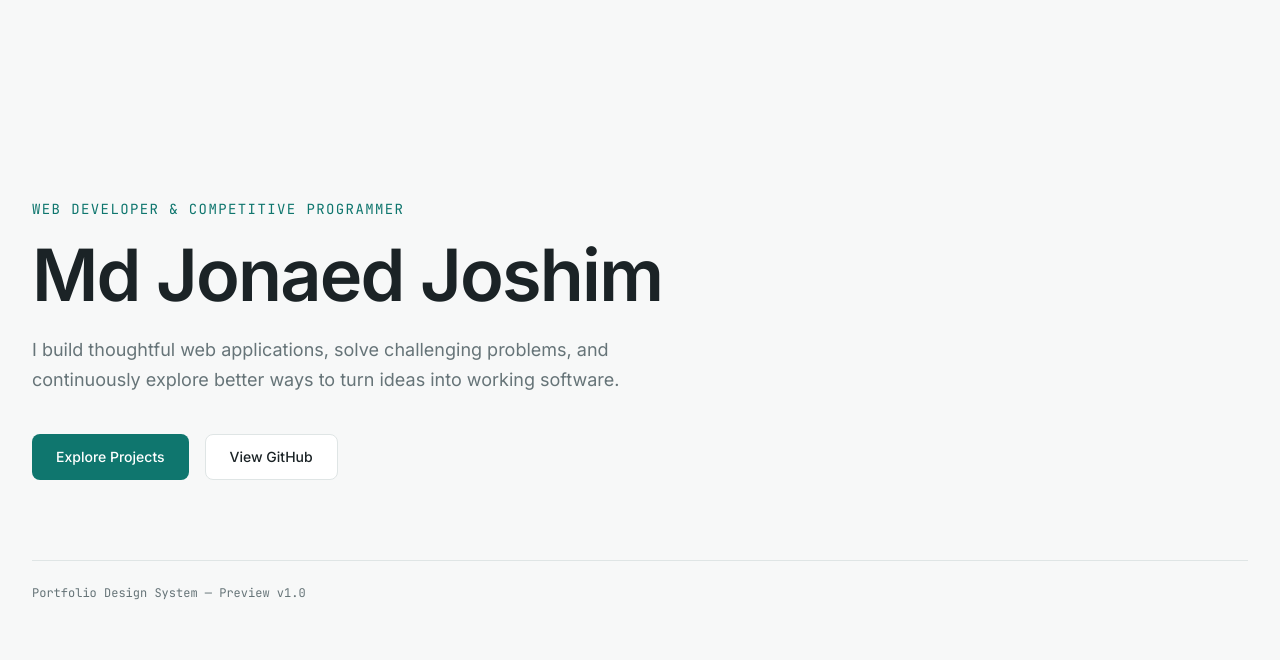
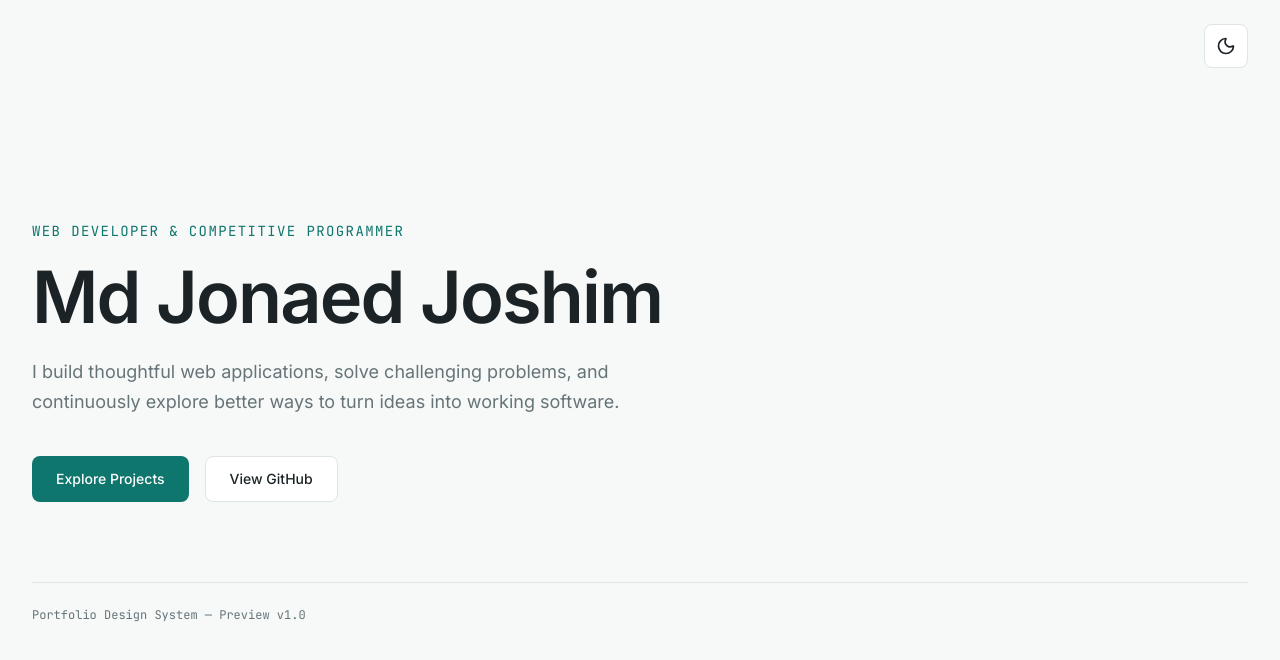
Before and after one commit to jonaedjoshim/Portfolio, a Next.js app: page / in a window 1280 px wide. Shown: the top 660 px of the page. Built offline with nearby package versions, Linux system fonts and the light colour scheme.

Commit message:
feat: implement persistent dark and light theme

```diff
--- a/src/app/layout.tsx
+++ b/src/app/layout.tsx
@@ -1,5 +1,6 @@
 import type { Metadata } from "next";
 import { Inter, JetBrains_Mono } from "next/font/google";
+import { ThemeProvider } from "@/components/providers/theme-provider";
 import "./globals.css";
 
 const inter = Inter({
@@ -40,11 +41,18 @@ export default function RootLayout({
   children: React.ReactNode;
 }>) {
   return (
-    <html lang="en">
+    <html lang="en" suppressHydrationWarning>
       <body
         className={`${inter.variable} ${jetbrainsMono.variable} antialiased`}
       >
-        {children}
+        <ThemeProvider
+          attribute="class"
+          defaultTheme="system"
+          enableSystem
+          disableTransitionOnChange
+        >
+          {children}
+        </ThemeProvider>
       </body>
     </html>
   );
--- a/src/app/page.tsx
+++ b/src/app/page.tsx
@@ -1,7 +1,15 @@
+import ThemeToggle from "@/components/ui/theme-toggle";
+
 export default function Home() {
   return (
     <main className="min-h-screen bg-background">
-      <section className="container-custom flex min-h-screen flex-col justify-center py-20">
+      {/* THEME TOGGLE */}
+      <div className="container-custom flex justify-end pt-6">
+        <ThemeToggle />
+      </div>
+
+      {/* HERO PREVIEW */}
+      <section className="container-custom flex min-h-[calc(100svh-92px)] flex-col justify-center py-20">
         <div className="max-w-3xl">
           <p className="mb-5 font-mono text-sm tracking-widest text-accent uppercase">
             Web Developer & Competitive Programmer
@@ -36,6 +44,7 @@ export default function Home() {
           </div>
         </div>
 
+        {/* PREVIEW FOOTER */}
         <div className="mt-20 border-t border-border pt-6">
           <p className="font-mono text-xs text-muted">
             Portfolio Design System — Preview v1.0
--- /dev/null
+++ b/src/components/providers/theme-provider.tsx
@@ -0,0 +1,11 @@
+"use client";
+
+import { ThemeProvider as NextThemesProvider } from "next-themes";
+import type { ComponentProps } from "react";
+
+export function ThemeProvider({
+  children,
+  ...props
+}: ComponentProps<typeof NextThemesProvider>) {
+  return <NextThemesProvider {...props}>{children}</NextThemesProvider>;
+}
--- /dev/null
+++ b/src/components/ui/theme-toggle.tsx
@@ -0,0 +1,51 @@
+"use client";
+
+import { Moon, Sun } from "lucide-react";
+import { useTheme } from "next-themes";
+import { useSyncExternalStore } from "react";
+
+// HYDRATION SAFETY
+
+const emptySubscribe = () => () => {};
+
+function useIsMounted() {
+  return useSyncExternalStore(
+    emptySubscribe,
+    () => true,
+    () => false,
+  );
+}
+
+export default function ThemeToggle() {
+  const { resolvedTheme, setTheme } = useTheme();
+  const mounted = useIsMounted();
+
+  // LOADING STATE
+
+  if (!mounted) {
+    return (
+      <div
+        className="h-11 w-11 rounded-lg border border-border bg-surface"
+        aria-hidden="true"
+      />
+    );
+  }
+
+  // THEME STATE
+
+  const isDark = resolvedTheme === "dark";
+
+  // RENDER
+
+  return (
+    <button
+      type="button"
+      onClick={() => setTheme(isDark ? "light" : "dark")}
+      aria-label={`Switch to ${isDark ? "light" : "dark"} mode`}
+      title={`Switch to ${isDark ? "light" : "dark"} mode`}
+      className="flex h-11 w-11 items-center justify-center rounded-lg border border-border bg-surface text-foreground transition-colors hover:bg-surface-secondary"
+    >
+      {isDark ? <Sun size={20} /> : <Moon size={20} />}
+    </button>
+  );
+}
```
